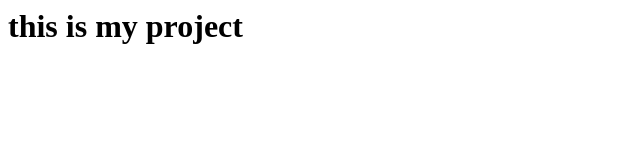
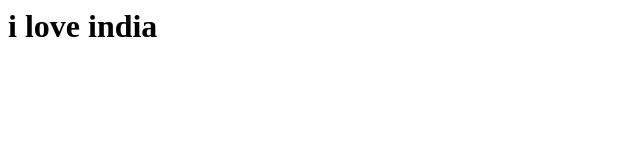
Before and after one commit to Arunsai1071/project, a plain HTML site: page index.html in a window 1280 px wide. Shown: the whole page, without its empty margins (0-640 px from the left). Drawn offline with Linux system fonts and the light colour scheme.

Commit message:
Update index.html

```diff
--- a/index.html
+++ b/index.html
@@ -1 +1 @@
-<h1>this is my project</h1>
+<h1>i love india</h1>
```
